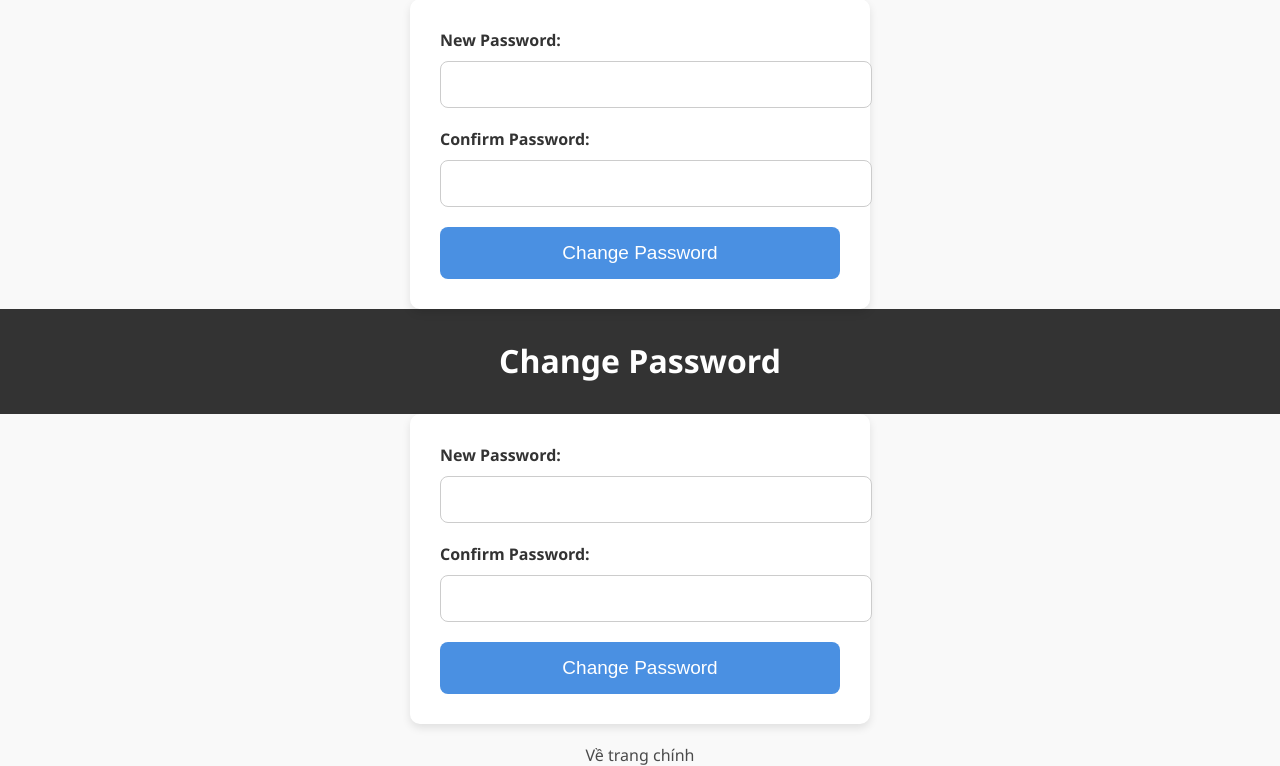
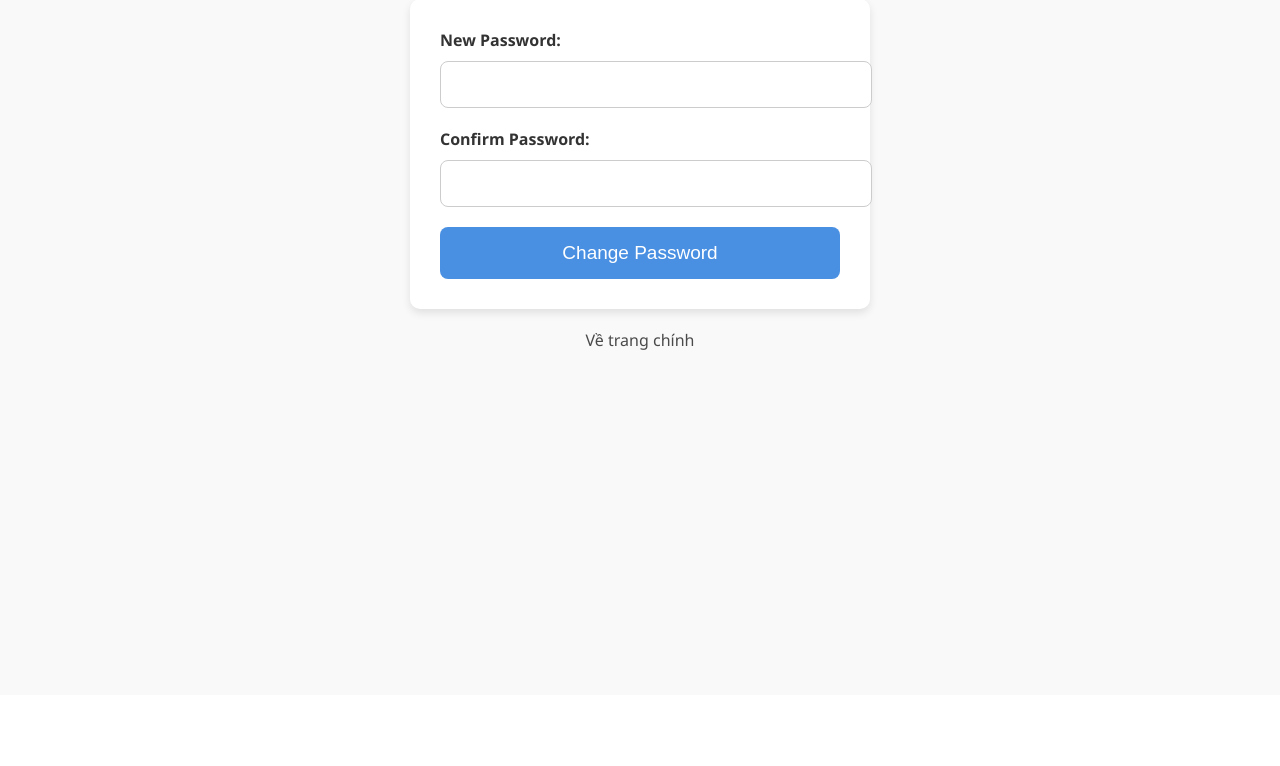
Before and after one commit to ptyants/share-code-r3, a Flask app: a page that uses templates/change_password.html in a window 1280 px wide. Shown: the part 105-871 px from the top of the page. After the commit the page ends 455 px from the top, so only its background shows below. Run offline with Flask 3, Linux system fonts and the light colour scheme.

Commit message:
check code

```diff
--- a/giai-đoạn.txt
+++ b/giai-đoạn.txt
@@ -2,9 +2,9 @@
 [0,1,"Thời kỳ cổ đại",0],
 [0,2,"Thời kỳ Trung cổ",0],
 [0,3,"Thời kỳ cận đại",2],
-[0,4,"Thời kỳ hiện đại",0],
+[0,4,"Thời kỳ hiện đại",2],
 [1,0,"Thời tiền sử",1],
 [1,1,"Thời kỳ cổ đại",0],
 [1,2,"Thời Bắc thuộc",0],
-[1,3,"Thời kỳ quân chủ",0],
+[1,3,"Thời kỳ quân chủ",2],
 [1,4,"Thời kỳ hiện đại",2],
--- a/templates/change_password.html
+++ b/templates/change_password.html
@@ -1,114 +1,3 @@
-<!DOCTYPE html>
-<html>
-<head>
-    <title>Change Password</title>
-    <style>
-        body {
-            font-family: 'Segoe UI', Tahoma, Geneva, Verdana, sans-serif;
-            background-color: #f9f9f9;
-            margin: 0;
-            padding: 0;
-        }
-
-        header {
-            background-color: #333;
-            color: #fff;
-            text-align: center;
-            padding: 10px;
-        }
-
-        h1 {
-            margin-top: 20px;
-            text-align: center;
-        }
-
-        .login-form {
-            max-width: 400px;
-            margin: 0 auto;
-            padding: 30px;
-            background-color: #fff;
-            box-shadow: 0 4px 8px rgba(0, 0, 0, 0.1);
-            border-radius: 10px;
-            animation: fadeInUp 1s both;
-        }
-
-        label {
-            display: block;
-            margin-bottom: 10px;
-            font-weight: bold;
-            color: #333;
-        }
-
-        input[type="password"] {
-            width: 100%;
-            padding: 15px;
-            margin-bottom: 20px;
-            border: 1px solid #ccc;
-            border-radius: 8px;
-            transition: border-color 0.3s ease;
-        }
-
-        input[type="password"]:focus {
-            outline: none;
-            border-color: #3498db;
-        }
-
-        input[type="submit"] {
-            width: 100%;
-            padding: 15px;
-            background-color: #4a90e2;
-            color: #fff;
-            border: none;
-            border-radius: 8px;
-            cursor: pointer;
-            font-size: 19px;
-            transition: background-color 0.3s ease;
-        }
-
-        input[type="submit"]:hover {
-            background-color: #4482c7;
-        }
-
-        .login-link {
-            display: block;
-            text-align: center;
-            margin-top: 20px;
-            color: #4a4a4a;
-            text-decoration: none;
-            transition: color 0.3s ease, transform 0.3s ease;
-        }
-
-        .login-link:hover {
-            color: #2c2c2c;
-            transform: scale(1.1);
-        }
-
-        @keyframes fadeInUp {
-            from {
-                opacity: 0;
-                transform: translateY(20px);
-            }
-            to {
-                opacity: 1;
-                transform: translateY(0);
-            }
-        }
-    </style>
-</head>
-<body>
-    <header>
-        <h1>Change Password</h1>
-    </header>
-
-    <form id="changePasswordForm" class="login-form" method="post">
-        <input type="hidden" name="role" value="{{ role }}">
-        <label for="new_password">New Password:</label>
-        <input type="password" id="new_password" name="new_password" required>
-        <label for="confirm_password">Confirm Password:</label>
-        <input type="password" id="confirm_password" name="confirm_password" required>
-        <input type="submit" value="Change Password">
-    </form>
-
 <!DOCTYPE html>
 <html>
 <head>
@@ -237,17 +126,3 @@
     </script>
 </body>
 </html>
-    <script>
-        var changePasswordForm = document.getElementById('changePasswordForm');
-        changePasswordForm.onsubmit = function () {
-            var newPasswordInput = document.getElementById('new_password');
-            var confirmPasswordInput = document.getElementById('confirm_password');
-
-            if (newPasswordInput.value !== confirmPasswordInput.value) {
-                alert('Password confirmation does not match!');
-                return false;
-            }
-        };
-    </script>
-</body>
-</html>
--- a/templates/user_view.html
+++ b/templates/user_view.html
@@ -6,7 +6,7 @@
     <title>User_view</title>
 </head>
 <body>
-    <a class="change-password-btn" href="{{ url_for('change_password', username=username) }}">Change password</a>
+    <a class="change-password-btn" href="{{ url_for('change_password', username=username) }}">Change Password</a>
     <div>
         {% if message %}
             <p>{{ message }}</p>
```
